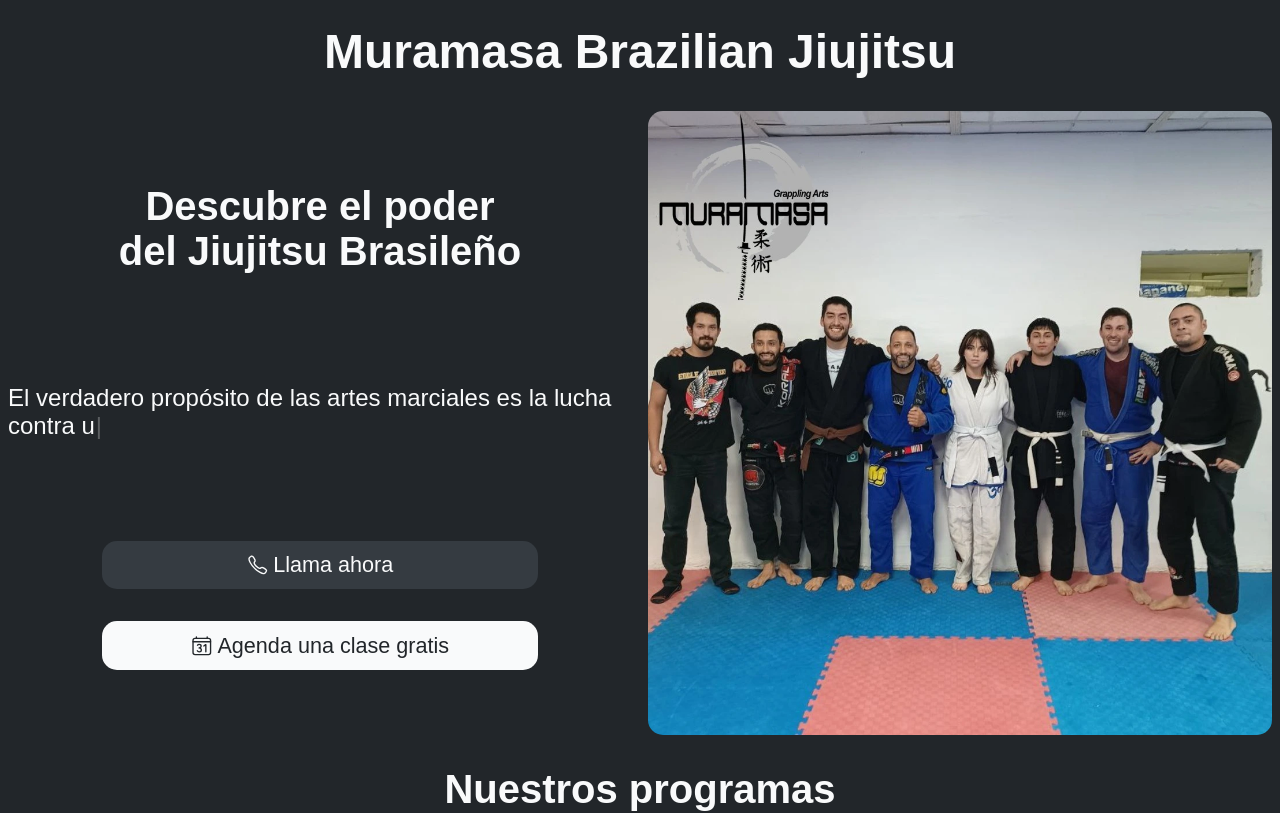
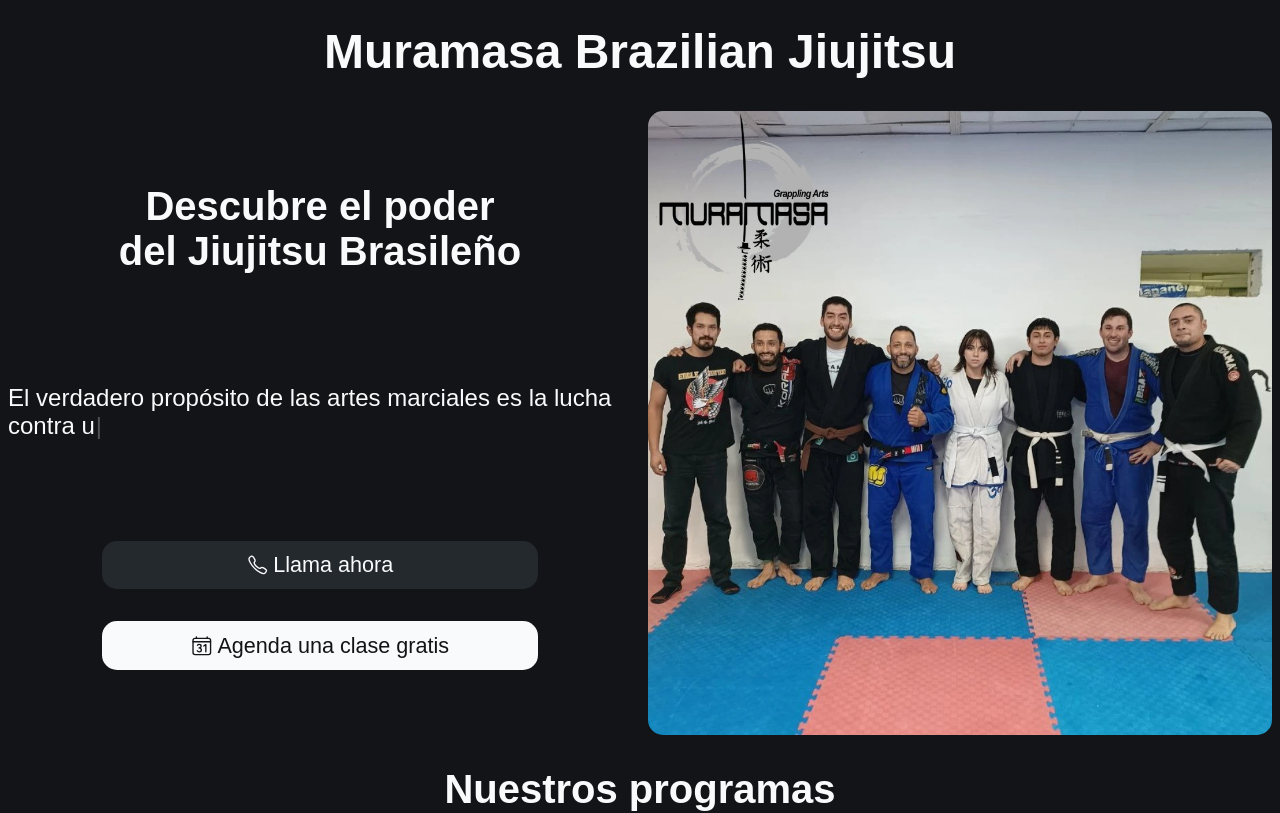
Before and after one commit to jjmillar/muramasa-webapp, a React (Vite) app: page / in a window 1280 px wide. Shown: the top 813 px of the page. Built offline with nearby package versions, Linux system fonts and the light colour scheme.

Commit message:
style: changed colors

```diff
--- a/src/index.css
+++ b/src/index.css
@@ -6,8 +6,8 @@
   --padding-top-bottom: 1rem;
   --gap: 1rem;
 
-  --clr-bg: hsl(210, 11%, 15%);
-  --clr-secondary: hsl(210, 10%, 23%);
+  --clr-bg: hsl(210, 11%, 8%);
+  --clr-secondary: hsl(210, 11%, 16%);
   --clr-text: hsl(210, 17%, 98%);
 }
 
```
